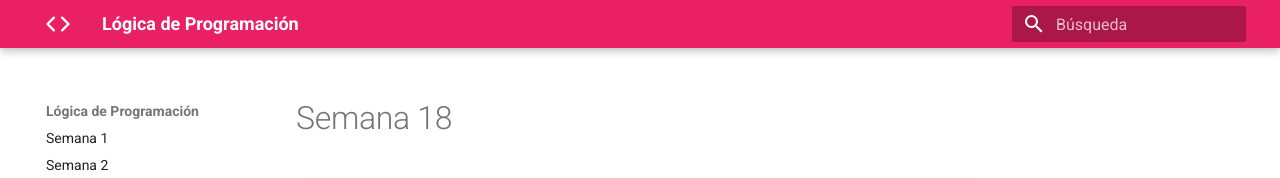
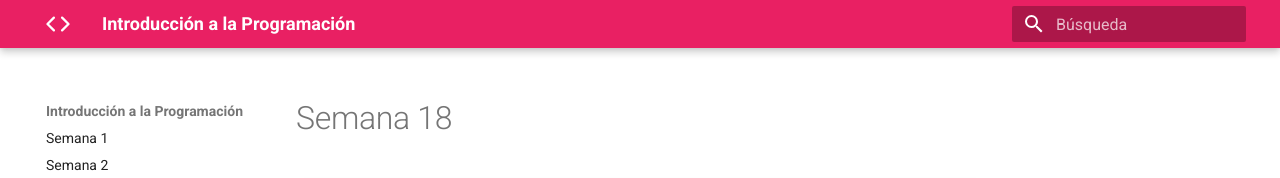
Before and after one commit to jfinfocesde/25ip, an MkDocs documentation site: the page built from docs/p18.md, in a window 1280 px wide. Shown: the top 178 px of the page. Built offline with MkDocs 1.6.1 and Material for MkDocs 9.7.7, drawn with Linux system fonts in a browser that asks for light colours.

Commit message:
12-02-2025

```diff
--- a/mkdocs.yml
+++ b/mkdocs.yml
@@ -1,5 +1,5 @@
-site_name: Lógica de Programación
-site_url: https://jfinfocesde.github.io/25lp/
+site_name: Introducción a la Programación
+site_url: https://jfinfocesde.github.io/25ip/
 
 theme:
   name: material
```
Also changed, not shown: docs/index.md (+13 -3 lines).
